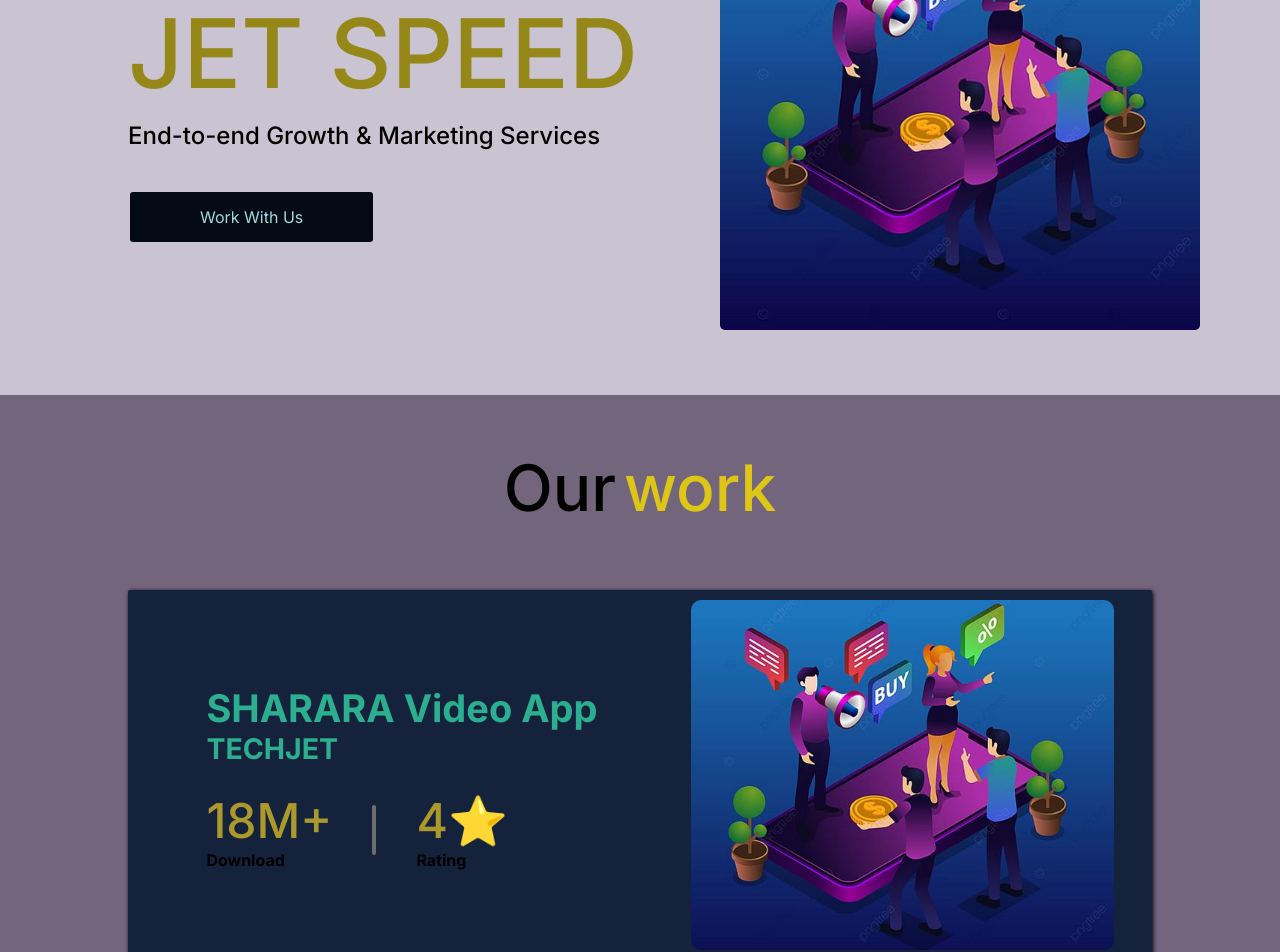
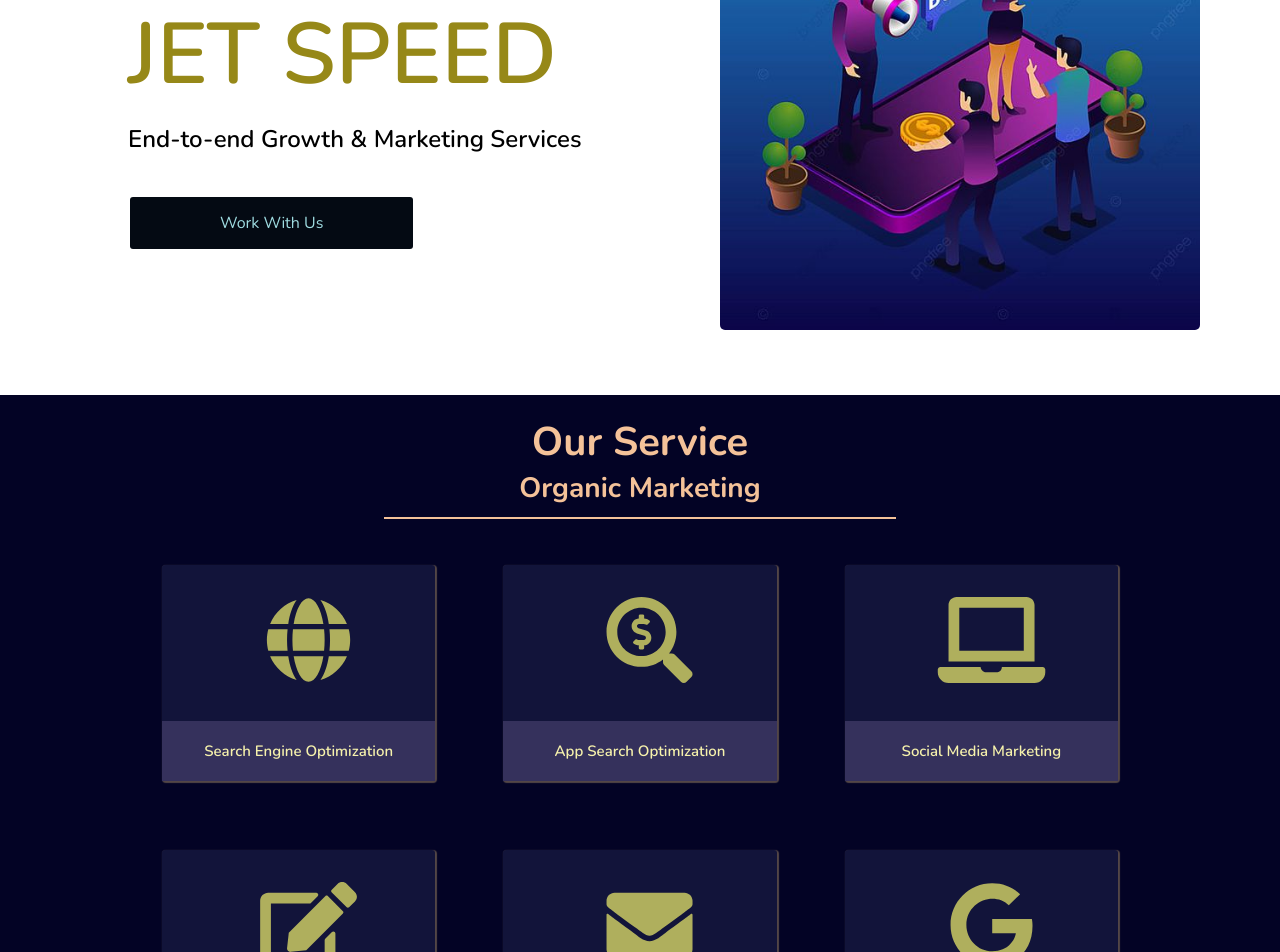
Before and after one commit to D1urga/jetspeed, a Next.js app: page / in a window 1280 px wide. Shown: the part 300-1252 px from the top of the page. Built offline with nearby package versions, Linux system fonts and the light colour scheme.

Commit message:
another in services

```diff
--- a/src/app/components/ourService.js
+++ b/src/app/components/ourService.js
@@ -29,6 +29,9 @@
     <div className={styles.outer_div}>
       <h1>Our Service</h1>
       <h2>Organic Marketing</h2>
+      <div className={styles.divider}>
+        <div className={styles.divi}></div>
+      </div>
       <div className={styles.cards_div}>
         <ServiceCard
           Icon={FaGlobe}
@@ -50,7 +53,7 @@
         <ServiceCard
           Icon={FaEdit}
           title="Content Marketing
-(Blogs/Articles)"
+"
         />
         <ServiceCard
           Icon={FaEnvelope}
@@ -66,6 +69,9 @@
         />
       </div>
       <h2>Paid Marketing</h2>
+      <div className={styles.divider}>
+        <div className={styles.divi}></div>
+      </div>
       <div className={styles.cards_div}>
         <ServiceCard
           Icon={FaGooglePlusG}
@@ -87,7 +93,7 @@
         <ServiceCard
           Icon={FaGifts}
           title="Virtual Gifts &
-Gift Vouchers"
+Vouchers"
         />
         <ServiceCard
           Icon={FaUserFriends}
@@ -97,8 +103,7 @@
         />
         <ServiceCard
           Icon={FaCogs}
-          title="Original Equipment
-Manufacturer
+          title="OEMs
 "
         />
       </div>
--- a/src/app/components/styles/ourService.module.css
+++ b/src/app/components/styles/ourService.module.css
@@ -1,75 +1,121 @@
 @media screen and (min-width: 900px) {
   .outer_div {
-    background-color: rgb(202, 195, 209);
-    padding: 40px 5vw;
+    background-color: rgb(3, 3, 37);
+    padding: 20px 10vw;
   }
   .cards_div {
-    padding: 50px 0;
+    height: 610px;
+    padding: 20px 0vw;
     display: grid;
     grid-template-columns: repeat(3, 1fr);
+    align-items: center;
+    justify-items: center;
   }
   .outer_div h1 {
-    font-size: 46px;
+    font-size: 40px;
     display: flex;
     justify-content: center;
-    color: rgb(165, 165, 4);
+    color: rgb(244, 194, 153);
   }
   .outer_div h2 {
-    font-size: 36px;
+    font-size: 28px;
     display: flex;
     justify-content: center;
-    color: rgb(60, 58, 53);
+    color: rgb(244, 194, 153);
+  }
+  .divider {
+    height: 3px;
+    width: 100%;
+    display: flex;
+    justify-content: center;
+    justify-content: center;
+  }
+  .divi {
+    margin-top: 10px;
+    height: 2px;
+    width: 50%;
+    background-color: rgb(244, 194, 153);
   }
 }
 
 @media screen and (max-width: 900px) and (min-width: 520px) {
   .outer_div {
-    background-color: rgb(202, 195, 209);
+    background-color: rgb(3, 3, 37);
     padding: 30px 3vw;
   }
   .cards_div {
-    padding: 20px 0;
+    padding: 20px 2vw;
     display: grid;
     grid-template-columns: repeat(2, 1fr);
+    align-items: center;
+    justify-items: center;
   }
   .outer_div h1 {
-    font-size: 40px;
+    font-size: 34px;
+    display: flex;
+    justify-content: center;
+    color: rgb(244, 194, 153);
+  }
+  .outer_div h2 {
+    font-size: 24px;
     font-weight: 500;
     display: flex;
     justify-content: center;
-    color: rgb(165, 165, 4);
+    color: rgb(244, 194, 153);
   }
-  .outer_div h2 {
-    font-size: 30px;
-    font-weight: 500;
+  .divider {
+    height: 3px;
+    width: 100%;
     display: flex;
     justify-content: center;
-    color: rgb(60, 58, 53);
+    justify-content: center;
+  }
+  .divi {
+    margin-top: 10px;
+    height: 2px;
+    width: 50%;
+    background-color: rgb(244, 194, 153);
   }
 }
 
 @media screen and (max-width: 520px) {
   .outer_div {
-    background-color: rgb(202, 195, 209);
+    background-color: rgb(3, 3, 37);
     padding: 30px 2vw;
   }
   .cards_div {
-    padding: 20px 0;
+    height: 520px;
+    padding: 20px 2vw;
     display: grid;
     grid-template-columns: repeat(2, 1fr);
+    align-items: center;
+    justify-items: center;
   }
   .outer_div h1 {
-    font-size: 35px;
+    font-size: 30px;
     font-weight: 500;
     display: flex;
     justify-content: center;
-    color: rgb(165, 165, 4);
+    color: rgb(244, 194, 153);
   }
   .outer_div h2 {
-    font-size: 25px;
+    font-size: 21px;
     font-weight: 500;
     display: flex;
     justify-content: center;
-    color: rgb(60, 58, 53);
+    color: rgb(244, 194, 153);
+  }
+  .divider {
+    height: 3px;
+    width: 100%;
+    display: flex;
+    justify-content: center;
+    justify-content: center;
+  }
+  .divi {
+    margin-top: 10px;
+    height: 2px;
+    width: 50%;
+    background-color: rgb(244, 194, 153);
   }
 }
--- a/src/app/components/styles/ourwork.module.css
+++ b/src/app/components/styles/ourwork.module.css
@@ -18,7 +18,7 @@
     padding: 50px 0;
     width: 100%;
 
-    background-color: rgb(115, 101, 124);
+    background-color: rgb(3, 3, 28);
   }
 }
 
--- a/src/app/components/styles/serviceCard.module.css
+++ b/src/app/components/styles/serviceCard.module.css
@@ -1,28 +1,27 @@
 @media screen and (min-width: 900px) {
   .outer_div {
-    width: 90%;
-    margin: 20px 20px;
-    background-color: rgb(46, 43, 86);
-    box-shadow: rgb(0, 0, 0) 1px 1px 6px 0px;
+    width: 80%;
+    background-color: rgb(18, 20, 58);
+    box-shadow: rgb(83, 70, 70) 1px 1px 1px 1px;
     border-radius: 3px;
   }
   .pic {
-    height: 160px;
+    height: 130px;
     width: 100%;
     margin: 10px;
-    padding: 25px;
-    color: rgb(204, 148, 135);
+    padding: 22px;
+    color: rgb(175, 175, 93);
   }
   .heading {
     display: flex;
     justify-content: center;
-    padding: 30px 0;
-    background-color: rgb(51, 43, 63);
-    color: aquamarine;
+    padding: 20px 0;
+    background-color: rgb(53, 49, 92);
   }
   .heading h3 {
-    font-weight: 400;
-    font-size: 17px;
+    font-weight: 600;
+    font-size: 15px;
+    color: rgb(246, 242, 172);
   }
 }
 
@@ -30,36 +29,36 @@
   .outer_div {
     width: 90%;
     margin: 20px 20px;
-    background-color: rgb(46, 43, 86);
-    box-shadow: rgb(0, 0, 0) 1px 1px 6px 0px;
+    background-color: rgb(18, 20, 58);
+    box-shadow: rgb(83, 70, 70) 1px 1px 1px 1px;
     border-radius: 3px;
   }
   .pic {
     height: 120px;
     width: 100%;
     margin: 10px;
-    padding: 25px;
-    color: rgb(204, 148, 135);
+    padding: 29px;
+    color: rgb(175, 175, 93);
   }
   .heading {
     display: flex;
     justify-content: center;
     padding: 30px 0;
-    background-color: rgb(51, 43, 63);
-    color: aquamarine;
+    background-color: rgb(53, 49, 92);
   }
   .heading h3 {
     font-weight: 400;
     font-size: 15px;
+    color: rgb(246, 242, 172);
   }
 }
 
 @media screen and (max-width: 520px) {
   .outer_div {
-    width: 95%;
+    width: 92%;
     margin: 5px 5px;
-    background-color: rgb(46, 43, 86);
-    box-shadow: rgb(0, 0, 0) 1px 1px 6px 0px;
+    background-color: rgb(18, 20, 58);
+    box-shadow: rgb(83, 70, 70) 1px 1px 1px 1px;
     border-radius: 3px;
     display: flex;
     flex-direction: column;
@@ -69,23 +68,23 @@
     display: flex;
     align-items: center;
     display: flex;
-    height: 90px;
+    height: 70px;
     width: 100%;
     margin: 10px;
     padding: 15px;
-    color: rgb(204, 148, 135);
+    color: rgb(175, 175, 93);
   }
   .heading {
-    height: 50px;
+    height: 35px;
     display: flex;
     justify-content: center;
     align-items: center;
     padding: 20px 0;
-    background-color: rgb(51, 43, 63);
-    color: aquamarine;
+    background-color: rgb(53, 49, 92);
   }
   .heading h3 {
-    font-weight: 400;
-    font-size: 12px;
+    font-weight: 500;
+    font-size: 11px;
+    color: rgb(246, 242, 172);
   }
 }
--- a/src/app/globals.css
+++ b/src/app/globals.css
@@ -86,7 +86,6 @@
   max-width: 100vw;
   overflow-x: hidden;
   scroll-behavior: smooth;
-  background-color: rgb(202, 195, 209);
 }
 
 a {
--- a/src/app/layout.js
+++ b/src/app/layout.js
@@ -1,8 +1,8 @@
-import { Inter } from "next/font/google";
+import { Nunito } from "next/font/google";
 import "./globals.css";
 import Navbar from "./components/navbar";
 
-const inter = Inter({ subsets: ["latin"] });
+const inter = Nunito({ subsets: ["latin"] });
 
 export const metadata = {
   title: "Create Next App",
--- a/src/app/page.js
+++ b/src/app/page.js
@@ -45,7 +45,7 @@
         your marketing goals in various channels, including email, social media,
         display advertising, and even mobile apps
       </p> */}
-      <OurWork />
+      {/* <OurWork /> */}
       <OurService />
       <Footer />
     </main>
--- a/src/app/page.module.css
+++ b/src/app/page.module.css
@@ -16,16 +16,16 @@
     align-items: flex-start;
   }
   .left_div h1 {
-    font-size: 96px;
-    font-weight: 500;
+    font-size: 86px;
+    font-weight: 600;
     color: rgb(150, 136, 24);
   }
   .left_div h3 {
     font-size: 48px;
-    font-weight: 500;
+    font-weight: 600;
   }
   .left_div h2 {
-    font-weight: 500;
+    font-weight: 600;
     margin: 10px 30px 10px 0;
   }
   .left_div p {
@@ -48,7 +48,7 @@
     margin: 30px 0 0 0;
   }
   .btn1 {
-    padding: 15px 70px;
+    padding: 15px 90px;
     margin: 2px;
     margin-right: 20px;
     background-color: #040a13;
@@ -79,16 +79,16 @@
 
   .left_div h1 {
     font-size: 45px;
-    font-weight: 500;
+    font-weight: 600;
     color: rgb(150, 136, 24);
   }
   .left_div h3 {
     font-size: 35px;
-    font-weight: 500;
+    font-weight: 600;
   }
   .left_div h2 {
     margin: 5px 30px;
-    font-weight: 500;
+    font-weight: 600;
   }
   .right_div {
     width: 100%;
@@ -100,8 +100,8 @@
     margin: 30px 0;
   }
   .pic1 {
-    height: 600px;
-    width: 85vw;
+    height: 500px;
+    width: 94vw;
     object-fit: cover;
     border-radius: 5px;
   }
@@ -110,9 +110,9 @@
     margin: 30px 0 30px 0;
   }
   .btn1 {
-    padding: 15px 100px;
+    padding: 15px 25vw;
     margin: 2px;
-    margin-right: 20px;
+
     background-color: #040a13;
     color: rgb(159, 220, 225);
     border-radius: 3px;
@@ -130,6 +130,8 @@
     margin: 5px 0px;
     display: flex;
     flex-direction: column;
+    align-items: center;
+    justify-content: center;
   }
   .left_div {
     width: 100%;
@@ -140,17 +142,17 @@
   }
   .left_div h1 {
     font-size: 40px;
-    font-weight: 500;
+    font-weight: 600;
     color: rgb(150, 136, 24);
   }
   .left_div h3 {
     font-size: 30px;
-    font-weight: 500;
+    font-weight: 600;
   }
   .left_div h2 {
     font-size: 18px;
     margin: 5px 30px;
-    font-weight: 500;
+    font-weight: 600;
   }
   .left_div p {
     font-size: 15px;
@@ -168,20 +170,21 @@
     margin: 30px 0;
   }
   .pic1 {
-    height: 600px;
-    width: 93vw;
+    height: 370px;
+    width: 94vw;
     object-fit: cover;
     border-radius: 5px;
   }
   .btn_div {
     display: flex;
     flex-direction: column;
+    justify-content: center;
+    align-items: center;
     margin: 30px 0 30px 0;
   }
   .btn1 {
-    padding: 15px 95px;
+    padding: 15px 30vw;
     margin: 2px;
-    margin-right: 20px;
     background-color: #040a13;
     color: rgb(159, 220, 225);
     border-radius: 3px;
```
